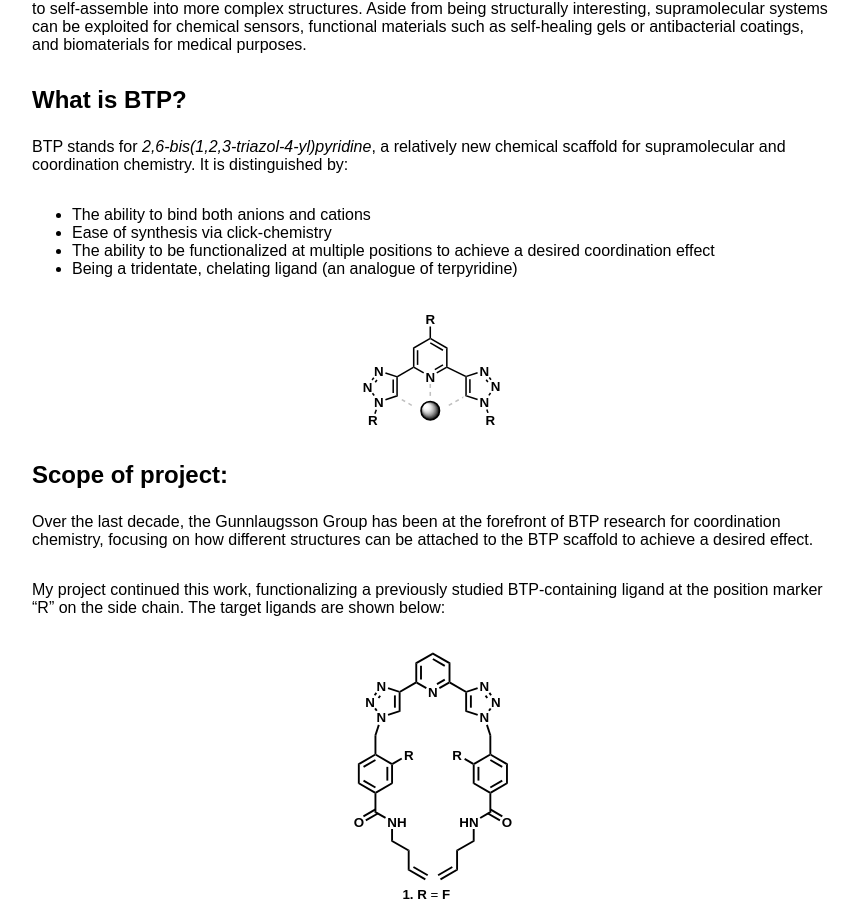
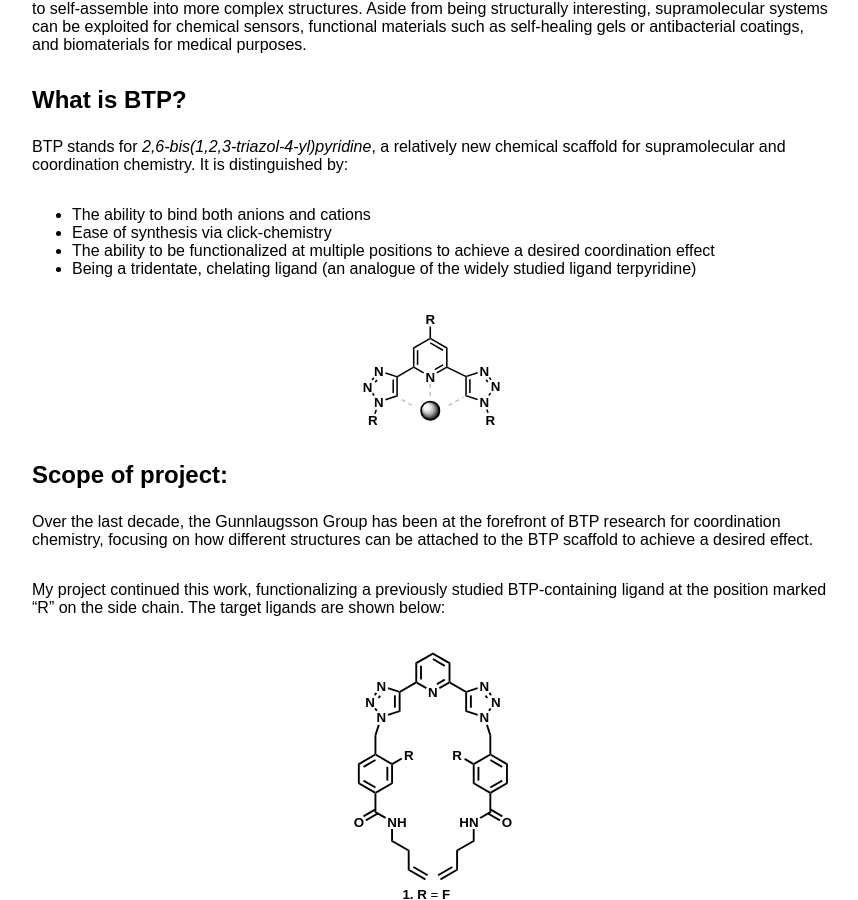
Before and after one commit to b0nes1/tytus.me, a Jekyll site: the page built from _posts/2026-01-10-Undergraduate Capstone.md, in a window 1280 px wide and 900 px high, scrolled down 1001 px. Shown: the whole window, without its empty margins (208-1066 px from the left). Built offline with Jekyll 4.4.1, drawn with Linux system fonts in a browser that asks for light colours; some of the changed text lies outside the part shown.

Commit message:
Wording in post

```diff
--- a/_posts/2026-01-10-Undergraduate Capstone.md
+++ b/_posts/2026-01-10-Undergraduate Capstone.md
@@ -20,14 +20,14 @@ BTP stands for *2,6-bis(1,2,3-triazol-4-yl)pyridine*, a relatively new chemical
 - The ability to bind both anions and cations
 - Ease of synthesis via click-chemistry
 - The ability to be functionalized at multiple positions to achieve a desired coordination effect
-- Being a tridentate, chelating ligand (an analogue of terpyridine)
+- Being a tridentate, chelating ligand (an analogue of the widely studied ligand terpyridine)
 
 <img class=centred src="{{ '/assets/BTP5.svg' | relative_url }}">
 
 ## Scope of project:
 Over the last decade, the Gunnlaugsson Group has been at the forefront of BTP research for coordination chemistry, focusing on how different structures can be attached to the BTP scaffold to achieve a desired effect.
 
-My project continued this work, functionalizing a previously studied BTP-containing ligand at the position marker "R" on the side chain. The target ligands are shown below:
+My project continued this work, functionalizing a previously studied BTP-containing ligand at the position marked "R" on the side chain. The target ligands are shown below:
 
 <img class=centred src="{{ '/assets/BTP6.svg' | relative_url }}">
 
```
Also changed, not shown: other parts of _posts/2026-01-10-Undergraduate Capstone.md (+1 -1 lines).
